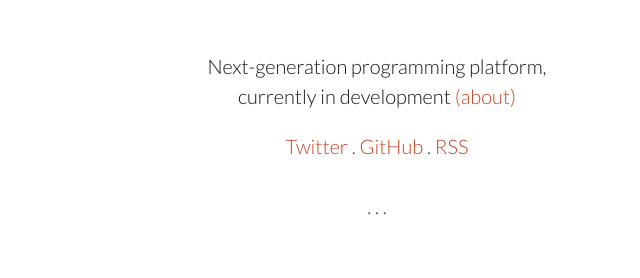
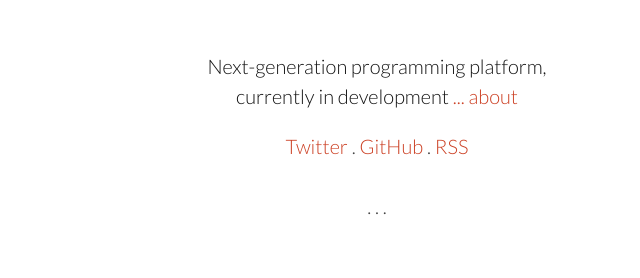
Before and after one commit to unisonweb/oldblog, a Jekyll site: the page built from index.html, in a window 1280 px wide. Shown: the part 388-666 px from the top of the page, without its empty margins (263-903 px from the left). Built offline with Jekyll 4.4.1, drawn with Linux system fonts in a browser that asks for light colours; the list of posts is cut into pages by our own code.

Commit message:
Update header.html

```diff
--- a/_includes/header.html
+++ b/_includes/header.html
@@ -2,7 +2,7 @@
         <link rel="alternate" type="application/rss+xml" title="{{ site.name }}" href="{{ site.url }}/feed.xml">
         <div class="center"><a href="/"><img class="logo" src="/resources/unison-color-logo.svg"></a></div>
         <br/>
-        <div class="center"><p>Next-generation programming platform, currently in development <a href="/about.html">(about)</a></p></div>
+        <div class="center"><p>Next-generation programming platform, currently in development <a href="/about.html">... about</a></p></div>
           <p class="center dots">
             <a href="https://twitter.com/unisonweb">Twitter</a> .
             <a href="https://github.com/unisonweb/platform">GitHub</a> .
```
